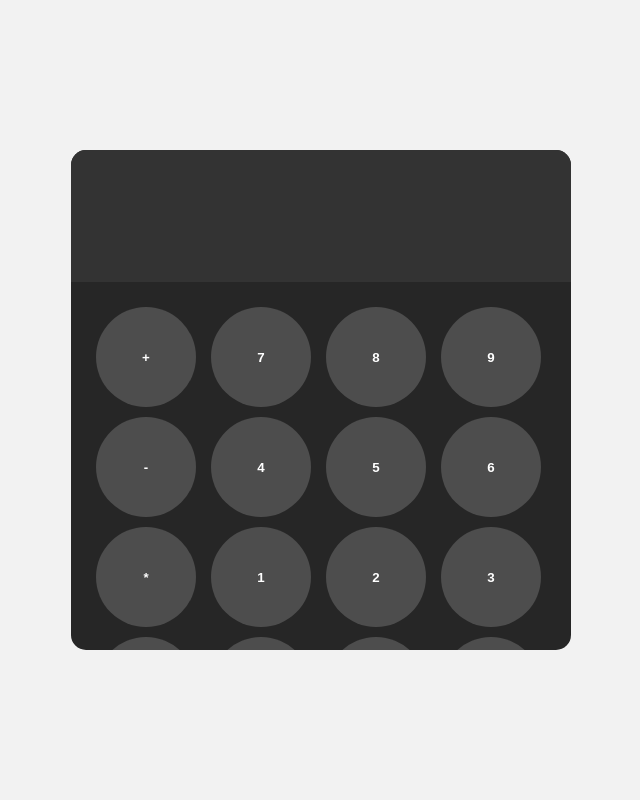
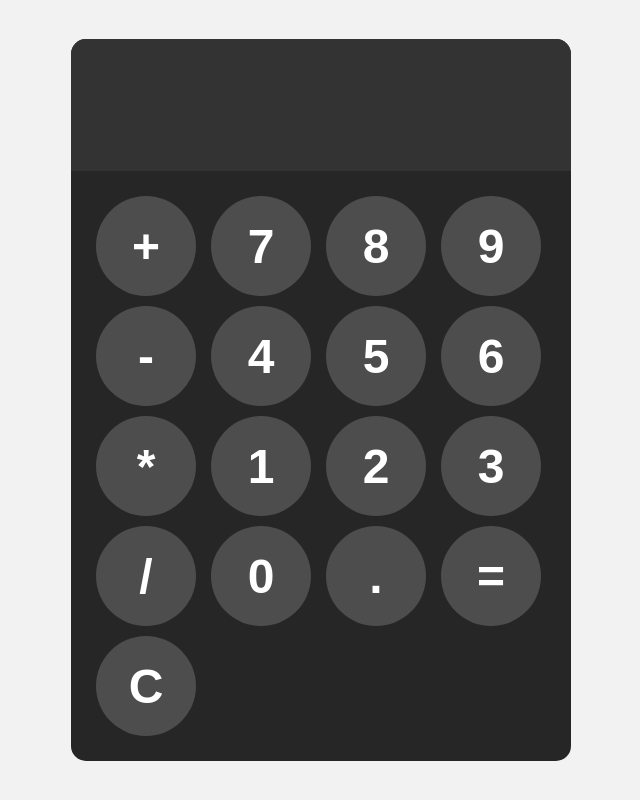
Before and after one commit to callecandelier-maker/Calculator, a website built with webpack: page index.html in a window 1280 px wide. Shown: the whole page, without its empty margins (319-959 px from the left). Built offline with nearby package versions, Linux system fonts and the light colour scheme.

Commit message:
Update style.css

```diff
--- a/css/style.css
+++ b/css/style.css
@@ -13,7 +13,6 @@ body{
   background-color: hsl(0, 0%, 15%);
   border-radius: 15px;
   max-width: 500px;
-  max-height: 500px;
   overflow: hidden;
 }
 
@@ -41,6 +40,14 @@ button{
   border: none;
   background-color: hsl(0, 0%, 30%);
   color: white;
+  font-size: 3rem;
   font-weight: bold;
   cursor: pointer;
 }
+/* sudo class*/
+button:hover{
+  background-color: hsl(0, 0%, 40%);
+}
+button:active{
+  background-color: hsl(0, 0%, 50%);
+}
```
